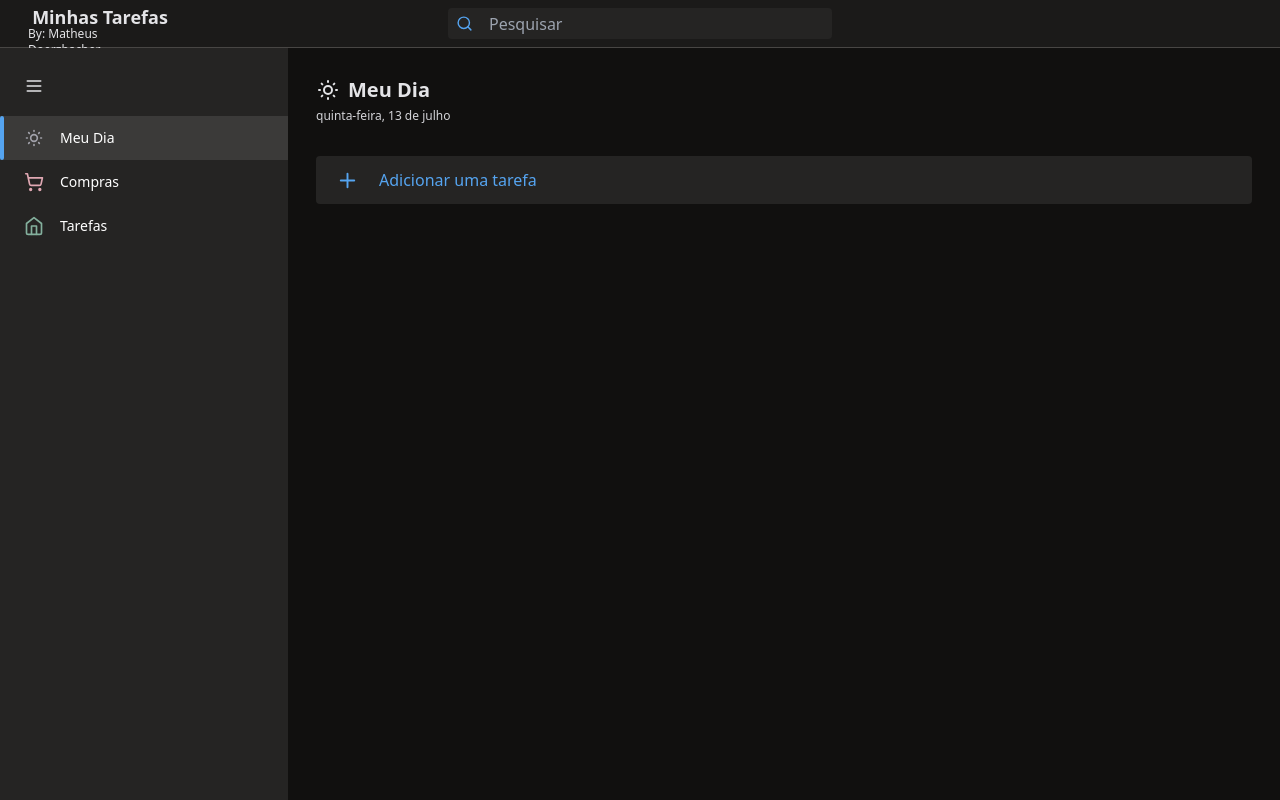
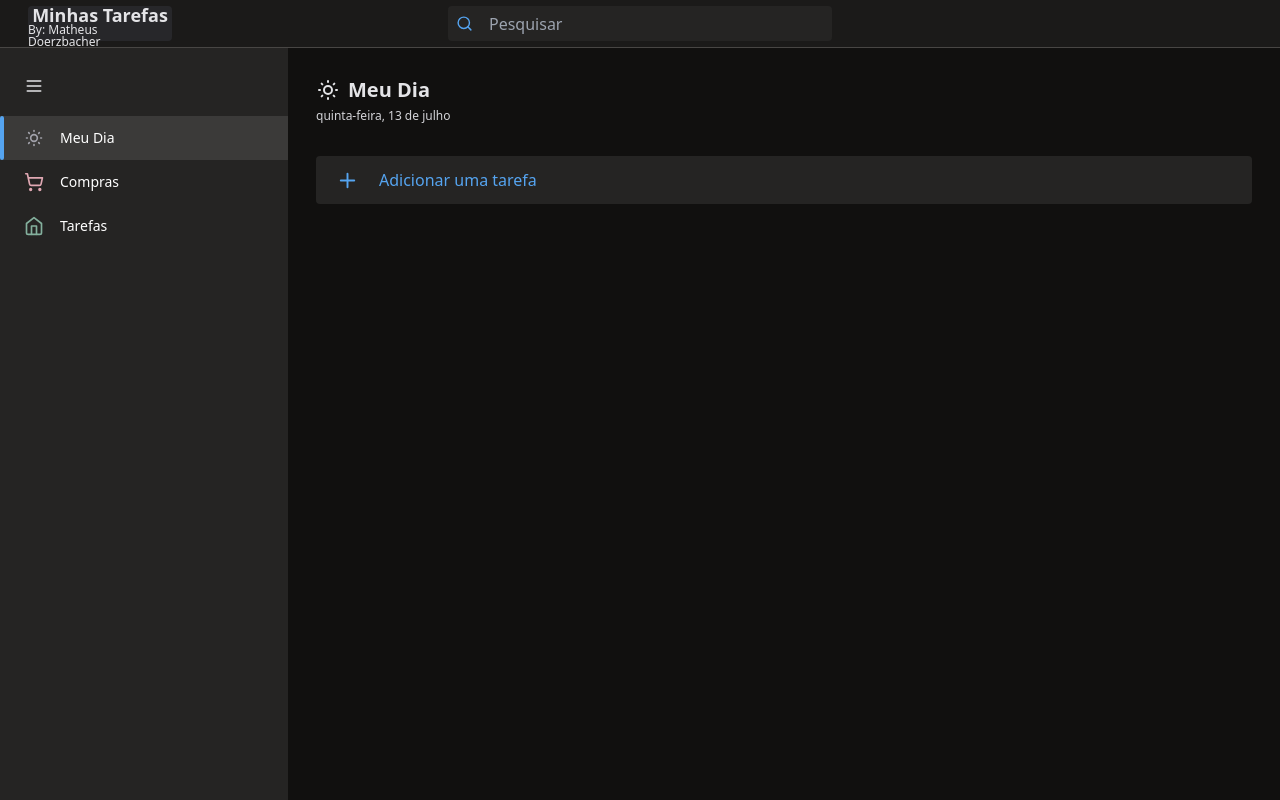
Before and after one commit to MathePlay/tarefas-to-do, a Next.js app: page / in a window 1280 px wide. Built offline with nearby package versions, Linux system fonts and the light colour scheme.

Commit message:
Ajustes no Header

```diff
--- a/src/components/Header.jsx
+++ b/src/components/Header.jsx
@@ -2,12 +2,12 @@ import { Search } from "lucide-react";
 
 export default function Header() {
     return (
-        <header className="flex px-7 py-2 h-12 w-full bg-[#1b1a19] border-b border-[#484644] justify-between">
-            <div className="w-[9rem] flex flex-col items-center">
-                <h1 className="font-semibold text-lg leading-none p-0">Minhas Tarefas</h1>
-                <span className="font-light text-xs">By: Matheus Doerzbacher</span>
+        <header className="flex px-7 py-1.5 h-12 w-full bg-[#1b1a19] border-b border-[#484644] justify-between">
+            <div className="w-[9rem] flex flex-col items-center bg-zinc-800 rounded">
+                <h1 className="font-semibold text-lg leading-none ">Minhas Tarefas</h1>
+                <span className="font-light text-xs leading-none">By: Matheus Doerzbacher</span>
             </div>
-            <div className=" w-9 sm:w-64 md:w-96 flex items-center rounded-[4px] bg-[#252423] hover:bg-[#323130]">
+            <div className=" text-center w-9 sm:w-64 md:w-96 flex items-center rounded-[4px] bg-[#252423] hover:bg-[#323130]">
                 <form action="" className="flex w-full">
                     <button type="submit">
                         <Search size={17} className="mx-2 text-[#55a4f0]" />
```
